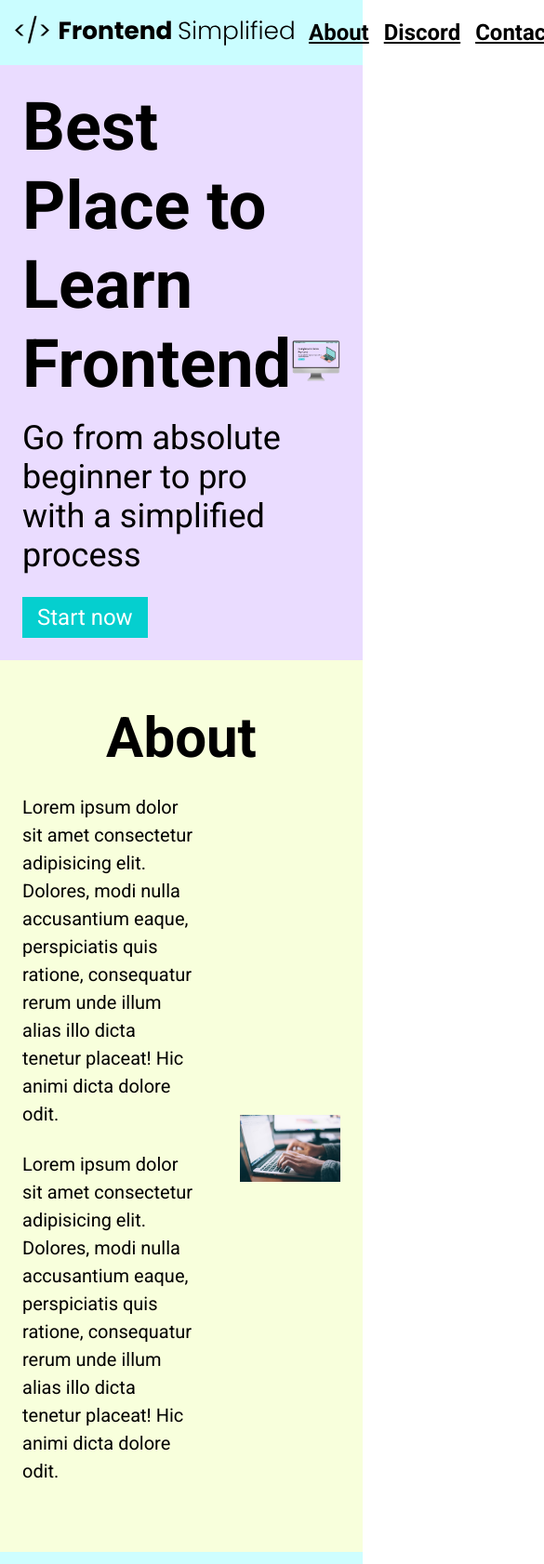
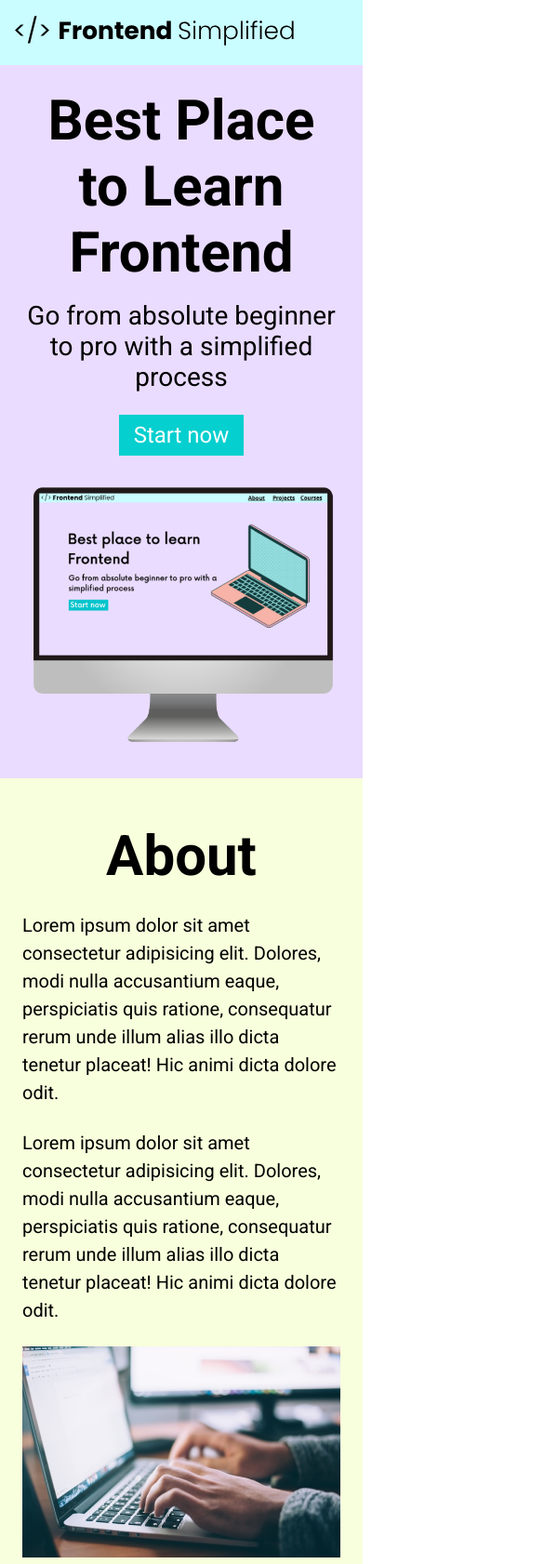
Before and after one commit to Hamii19/beginner-mini-project, a plain HTML site: page index.html in a window 390 px wide. Shown: the top 1682 px of the page at 93% size, 585 px wide, since content can reach past the window. Drawn offline with Linux system fonts and the light colour scheme.

Commit message:
finished mini project

```diff
--- a/index.html
+++ b/index.html
@@ -22,7 +22,7 @@
     </nav>
     <header >
       <div class="row">
-        <div >
+        <div class="home__description">
         <h1>Best Place to Learn Frontend</h1>
         <p class="sub-header">Go from absolute beginner to pro with a simplified process</p>
         <button>Start now</button>
--- a/styles.css
+++ b/styles.css
@@ -140,6 +140,7 @@ form{
   max-width: 600px;
   margin: 0 auto;
   flex-direction: column;
+  padding: 0 24px;
 }
 
 input,textarea{
@@ -169,3 +170,58 @@ margin-bottom: 32px;
 .footer__link{
   padding: 0px 16px;
 }
+
+@media (max-width: 724px){
+  .row{
+    display: flex;
+    flex-direction: column;
+  }
+  .home__description{
+    margin-bottom: 24px;
+    display: flex;
+    align-items: center;
+    flex-direction: column;
+  }
+
+  h1{
+    font-size: 60px;
+    text-align: center;
+  }
+
+  .sub-header{
+    font-size: 28px;
+    text-align: center;
+  }
+  ul{
+    display: none;
+  }
+
+  .section__description{
+    display: flex;
+    flex-direction: column;
+  }
+  .section__description--wrapper{
+    width: 100%;
+  }
+  .about__img--wrapper{
+    width: 100%;
+  }
+  #discord .section__description{
+    flex-direction: column-reverse;
+  }
+  footer{
+    padding: 48px 24px;
+  }
+  .footer__logo{
+    max-width: 360px;
+  }
+
+  .footer__link{
+    padding: 0 4px;
+    font-size: 18px;
+  }
+
+  .footer__links{
+    margin-bottom: 24px;
+  }
+}
```
